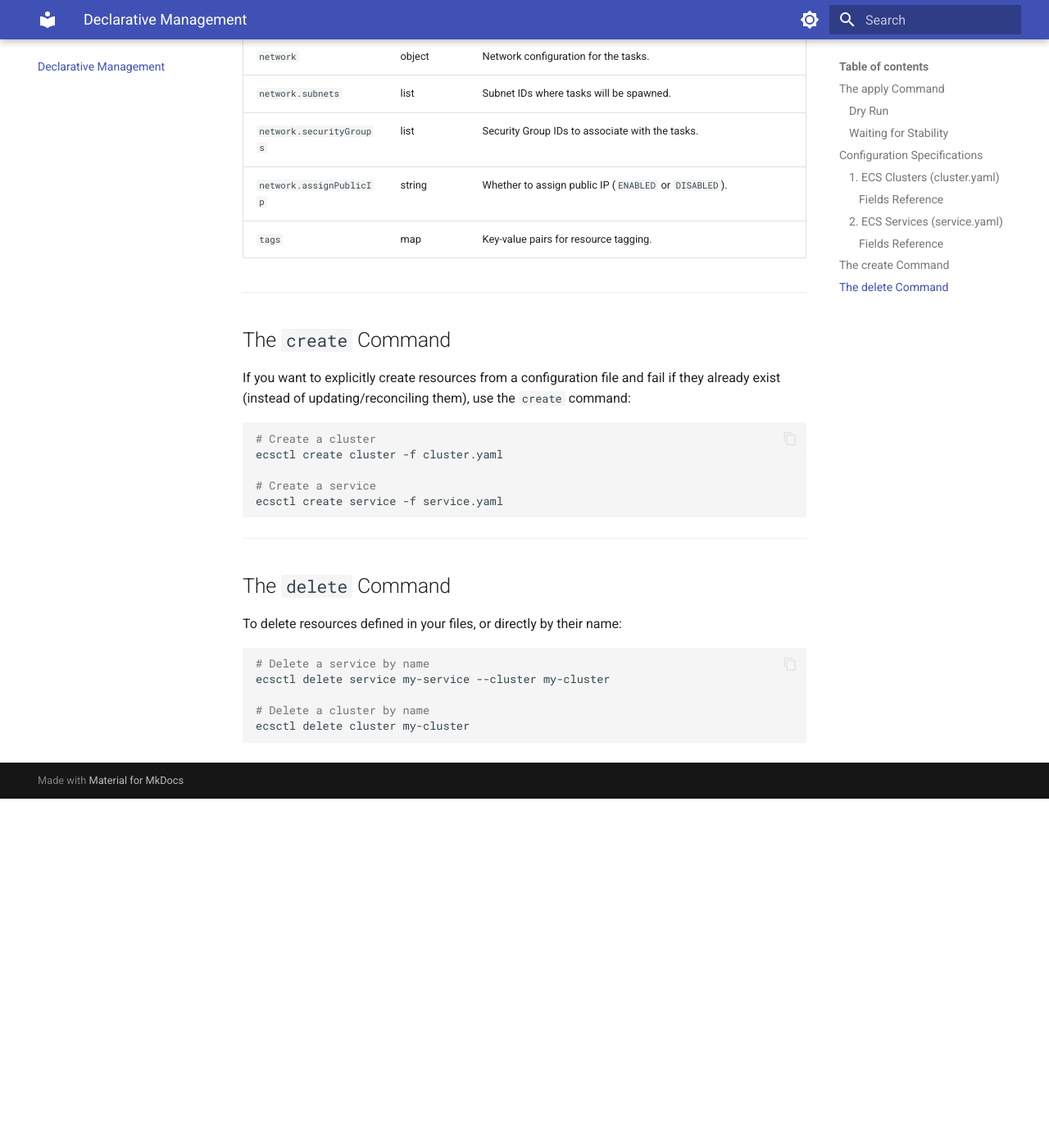
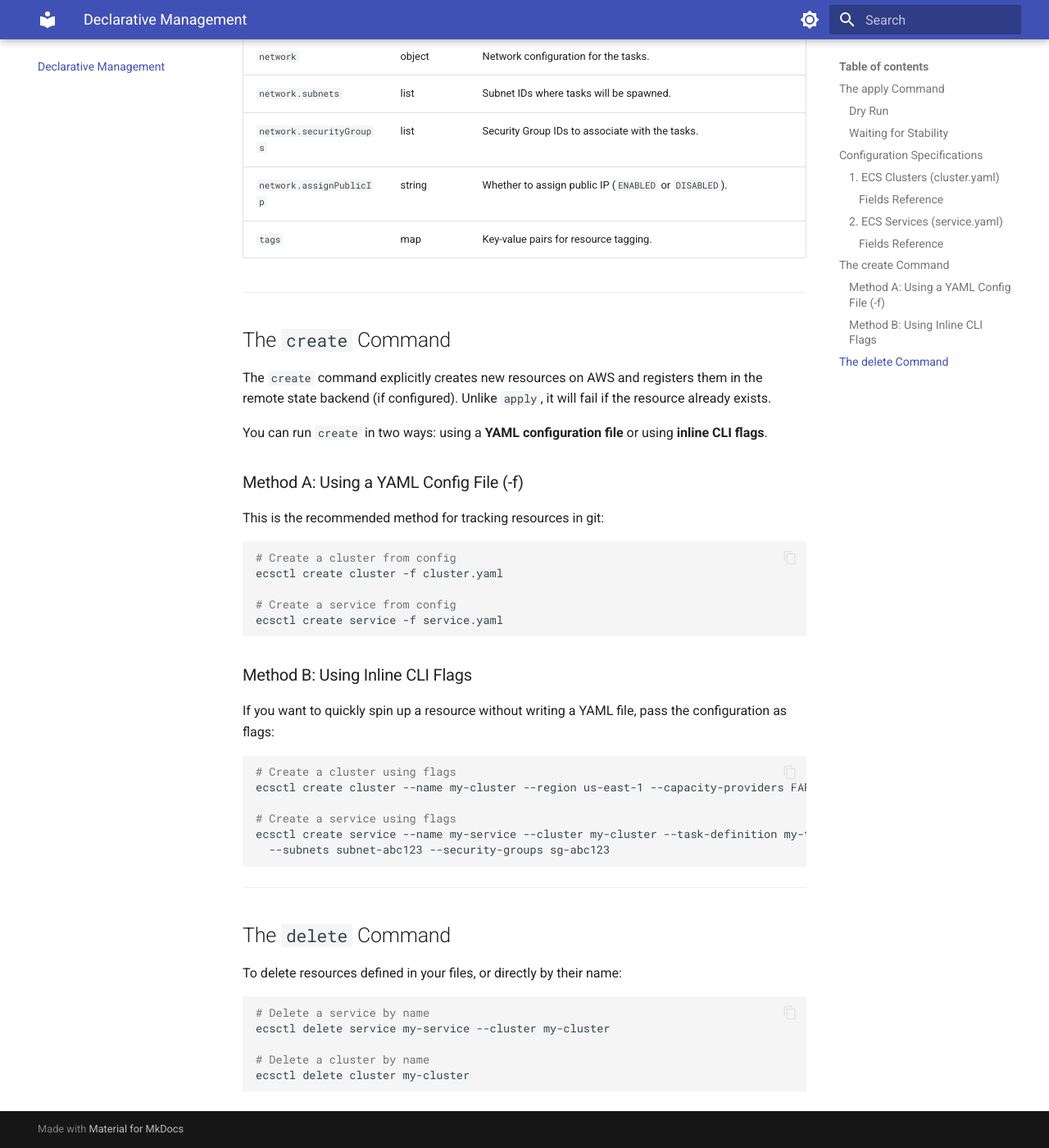
Before and after one commit to Roslaan001/ecsctl, an MkDocs documentation site: the page built from docs/declarative.md, in a window 1280 px wide and 1400 px high, scrolled down 2361 px. Shown: the whole window at 82% size. Built offline with MkDocs 1.6.1 and Material for MkDocs 9.7.7, drawn with Linux system fonts in a browser that asks for light colours; before the commit the page ends 3335 px from its top, so only the background shows below that.

Commit message:
docs: clarify that ecsctl create supports both config files and inline flags

````diff
--- a/docs/declarative.md
+++ b/docs/declarative.md
@@ -95,15 +95,33 @@ tags:
 
 ## The `create` Command
 
-If you want to explicitly create resources from a configuration file and fail if they already exist (instead of updating/reconciling them), use the `create` command:
+The `create` command explicitly creates new resources on AWS and registers them in the remote state backend (if configured). Unlike `apply`, it will fail if the resource already exists.
+
+You can run `create` in two ways: using a **YAML configuration file** or using **inline CLI flags**.
+
+### Method A: Using a YAML Config File (-f)
+This is the recommended method for tracking resources in git:
 
 ```bash
-# Create a cluster
+# Create a cluster from config
 ecsctl create cluster -f cluster.yaml
 
-# Create a service
+# Create a service from config
 ecsctl create service -f service.yaml
 ```
+
+### Method B: Using Inline CLI Flags
+If you want to quickly spin up a resource without writing a YAML file, pass the configuration as flags:
+
+```bash
+# Create a cluster using flags
+ecsctl create cluster --name my-cluster --region us-east-1 --capacity-providers FARGATE,FARGATE_SPOT
+
+# Create a service using flags
+ecsctl create service --name my-service --cluster my-cluster --task-definition my-task:3 \
+  --subnets subnet-abc123 --security-groups sg-abc123
+```
+
 
 ---
 
````
Also changed, not shown: README.md (+6 -1 lines).
